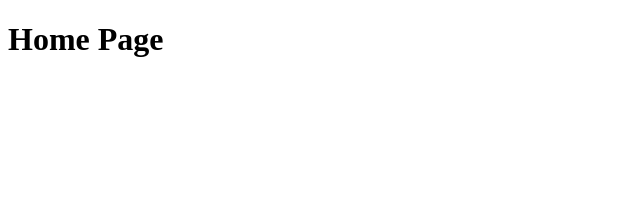
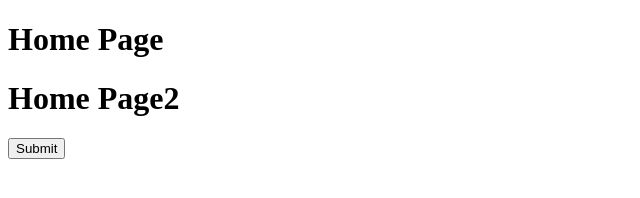
Before and after one commit to Amanverma2/splitmate, a plain HTML site: page about.html in a window 1280 px wide. Shown: the whole page, without its empty margins (0-640 px from the left). Drawn offline with Linux system fonts and the light colour scheme.

Commit message:
button added

```diff
--- a/about.html
+++ b/about.html
@@ -7,5 +7,7 @@
 </head>
 <body>
     <h1>Home Page</h1>
+    <h1>Home Page2</h1>
+    <button>Submit</button>
 </body>
 </html>
```
